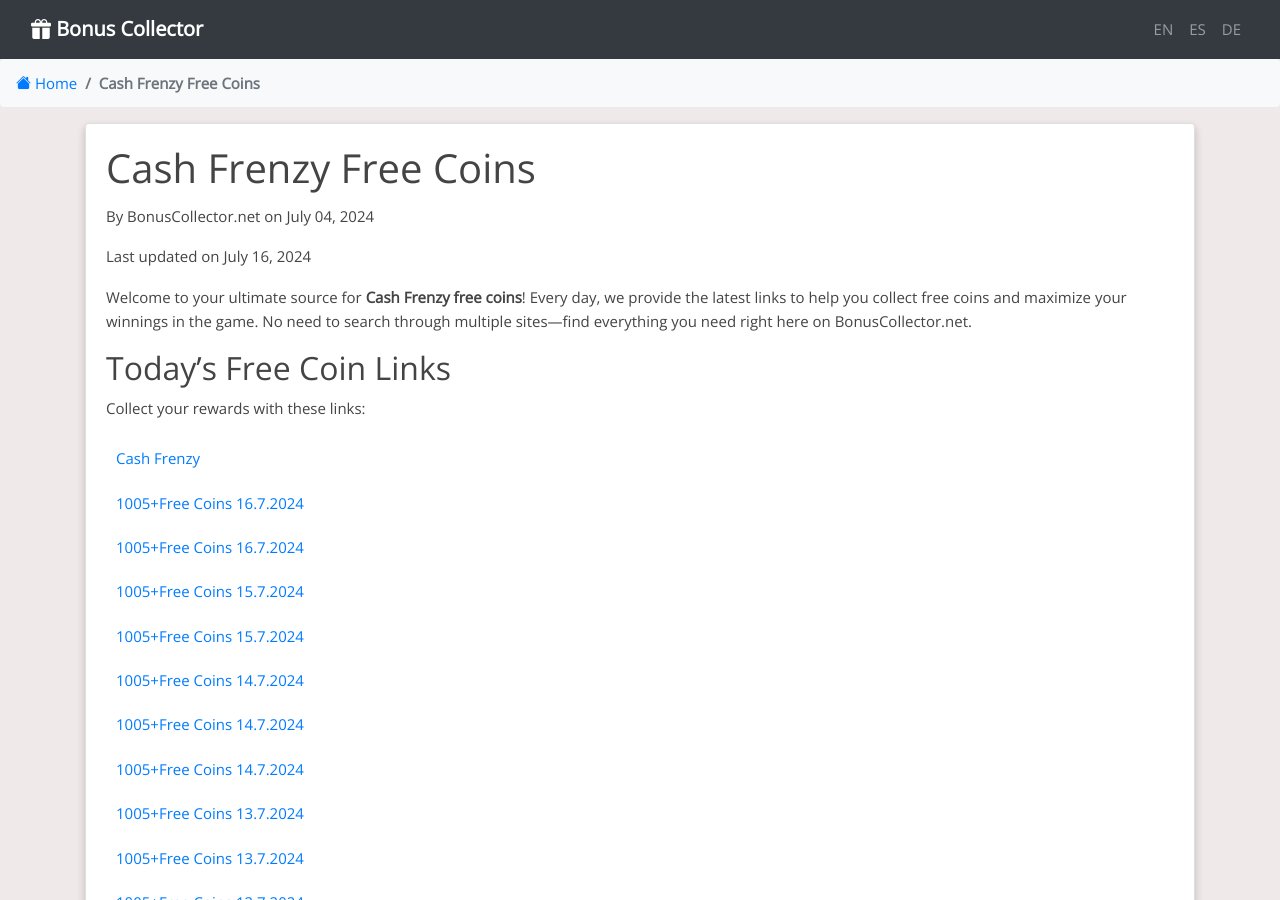
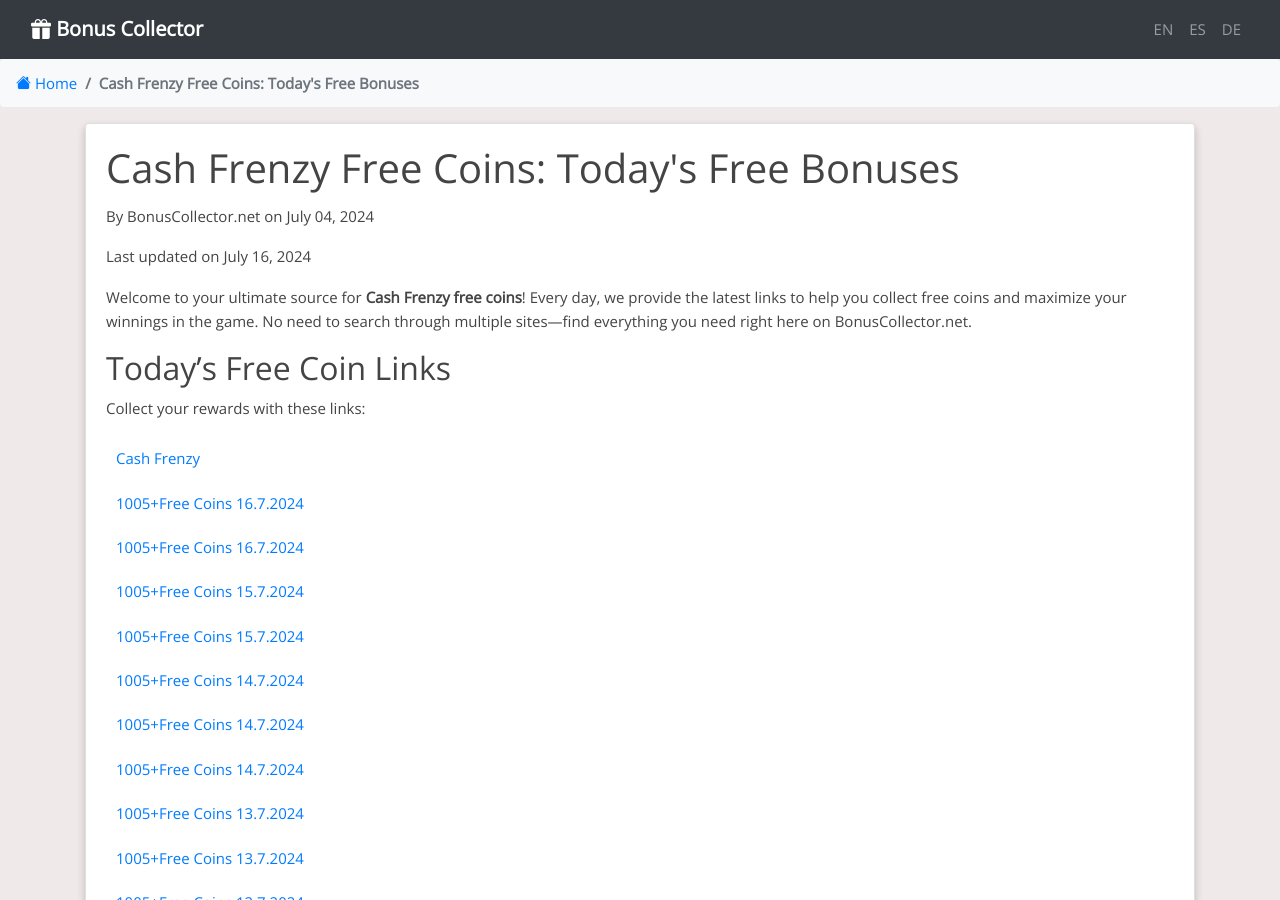
Before and after one commit to Prollad99/bs-net, a Jekyll site: the page built from _posts/2024-07-04-cash-frenzy.md, in a window 1280 px wide and 900 px high. Built offline with Jekyll 4.4.1, drawn with Linux system fonts in a browser that asks for light colours; nearby versions of some CDN libraries; comment, search, counter and statistics services are not loaded; some of the changed text lies outside the part shown.

Commit message:
Update 2024-07-04-cash-frenzy.md

```diff
--- a/_posts/2024-07-04-cash-frenzy.md
+++ b/_posts/2024-07-04-cash-frenzy.md
@@ -1,6 +1,6 @@
 ---
 layout: post
-title: "Cash Frenzy Free Coins"
+title: "Cash Frenzy Free Coins: Today's Free Bonuses"
 date: 2024-07-04
 tags: [Cash Frenzy, free coins, daily rewards]
 author: BonusCollector.net
```
